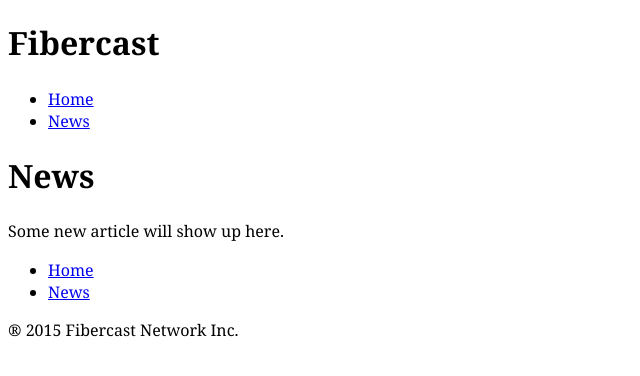
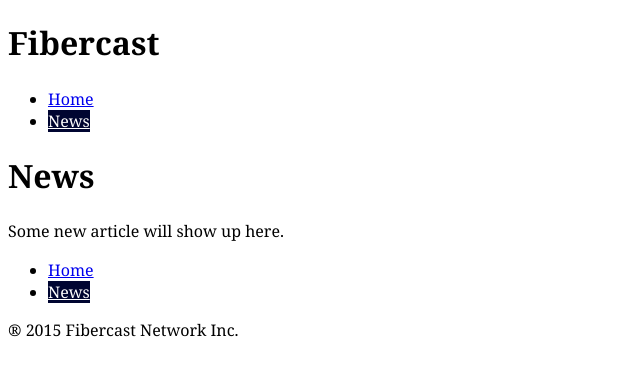
Before and after one commit to michaelbolliger/fibercast, a Jekyll site: the page built from news.html, in a window 1280 px wide. Shown: the top 376 px of the page, without its empty margins (0-640 px from the left). Built offline with Jekyll 4.4.1, drawn with Linux system fonts in a browser that asks for light colours.

Commit message:
Added nav classes

```diff
--- a/_includes/nav.html
+++ b/_includes/nav.html
@@ -1,6 +1,6 @@
 <nav>
-  <ul>
-    <li><a href="{{site.baseurl}}/index.html">Home</a>
-    <li><a href="{{site.baseurl}}/news.html">News</a>
+  <ul class="nav {{include.navclass}}">
+    <li><a class="{% if page.url == '/index.html' %}current{% endif %}" href="{{site.baseurl}}/index.html">Home</a>
+    <li><a class="{% if page.url == '/news.html' %}current{% endif %}" href="{{site.baseurl}}/news.html">News</a>
   </ul>
 </nav>
--- a/_layouts/default.html
+++ b/_layouts/default.html
@@ -8,13 +8,13 @@
   <body>
   <header>
     <h1>Fibercast</h1>
-    {% include nav.html %}
+    {% include nav.html navclass="nav-top" %}
   </header>
 
   {{content}}
 
   <footer>
-    {% include nav.html %}
+    {% include nav.html navclass="nav-bottom" %}
     <p>® 2015 Fibercast Network Inc.</p>
   </footer>
   </body>
--- a/css/common.css
+++ b/css/common.css
@@ -4,3 +4,8 @@ html {
 
   font: normal 100%/1.4 Georgia,sans-serif;
 }
+
+.current {
+  background-color: #000531;
+  color: white;
+}
```
